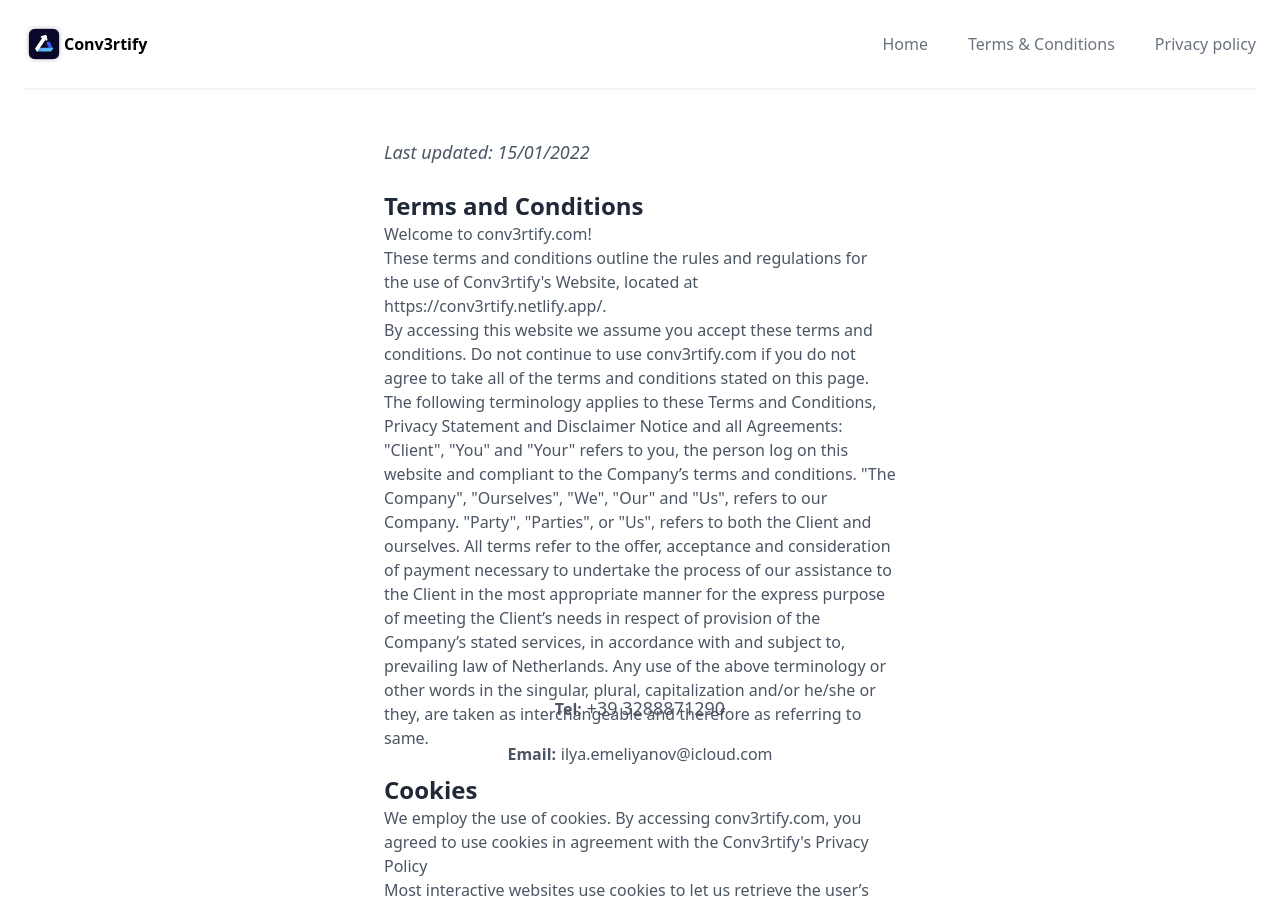
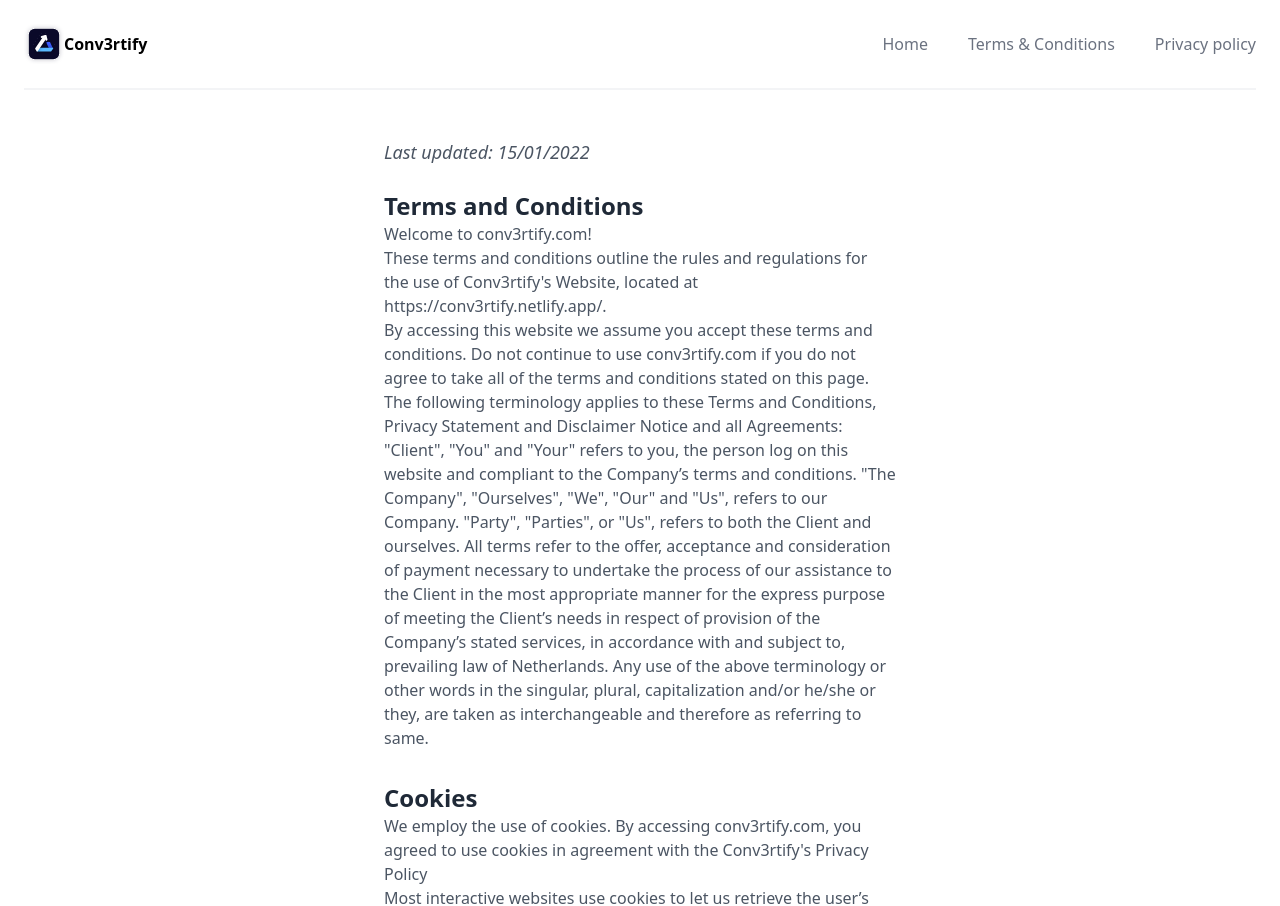
Before and after one commit to IlyaEmeliyanov/ConvertifyWeb, a React (Create React App) app: page /terms-conditions in a window 1280 px wide. Shown: the top 906 px of the page. Built offline with nearby package versions, Linux system fonts and the light colour scheme.

Commit message:
Fix footer problem

```diff
--- a/src/components/Home.tsx
+++ b/src/components/Home.tsx
@@ -14,7 +14,7 @@
     return(
         <>
         <Header />
-        <main className='mx-8 gap-8 xl:mx-96 lg:mx-48 md:flex-row flex-col mt-16 md:mt-36 flex justify-center items-center'>
+        <main className='mx-8 gap-8 xl:mx-96 lg:mx-48 md:flex-row flex-col mt-16 md:mt-36 flex justify-center items-center mb-8 md:mb-24'>
             <div className="md:w-1/3 w-full">
                 <div className="flex justify-start items-center gap-2" style={{marginBottom: '1rem'}}>
                     <img width={55} height={55} className="logo" src={require("../images/logo.svg").default} alt="" />
--- a/src/components/TermsConditions.tsx
+++ b/src/components/TermsConditions.tsx
@@ -12,27 +12,25 @@
     return (
         <>
         <Header />
-        <section className="p-8 md:px-36 md:py-12 lg:px-72 xl:px-96">
+        <section className="p-8 md:px-36 md:py-12 lg:px-72 xl:px-96 mb-4">
             <i className="text-lg font-medium text-gray-600">Last updated: 15/01/2022</i>
             <br />
             <br />
-            <div>
+            <div className="mb-8">
                 <strong className="text-2xl font-semibold text-gray-800 mb-8">Terms and Conditions</strong>
                 <p className="font-base text-md text-gray-600">Welcome to conv3rtify.com!</p>
                 <p className="font-base text-md text-gray-600">These terms and conditions outline the rules and regulations for the use of Conv3rtify's Website, located at https://conv3rtify.netlify.app/.</p>
                 <p className="font-base text-md text-gray-600">By accessing this website we assume you accept these terms and conditions. Do not continue to use conv3rtify.com if you do not agree to take all of the terms and conditions stated on this page.</p>
                 <p className="font-base text-md text-gray-600">The following terminology applies to these Terms and Conditions, Privacy Statement and Disclaimer Notice and all Agreements: "Client", "You" and "Your" refers to you, the person log on this website and compliant to the Company’s terms and conditions. "The Company", "Ourselves", "We", "Our" and "Us", refers to our Company. "Party", "Parties", or "Us", refers to both the Client and ourselves. All terms refer to the offer, acceptance and consideration of payment necessary to undertake the process of our assistance to the Client in the most appropriate manner for the express purpose of meeting the Client’s needs in respect of provision of the Company’s stated services, in accordance with and subject to, prevailing law of Netherlands. Any use of the above terminology or other words in the singular, plural, capitalization and/or he/she or they, are taken as interchangeable and therefore as referring to same.</p>
-                <br />
             </div>
 
-            <div>
+            <div className="mb-8">
                 <strong className="text-2xl font-semibold text-gray-800 mb-8">Cookies</strong>
                 <p className="font-base text-md text-gray-600">We employ the use of cookies. By accessing conv3rtify.com, you agreed to use cookies in agreement with the Conv3rtify's Privacy Policy</p>
                 <p className="font-base text-md text-gray-600">Most interactive websites use cookies to let us retrieve the user’s details for each visit. Cookies are used by our website to enable the functionality of certain areas to make it easier for people visiting our website. Some of our affiliate/advertising partners may also use cookies.</p>
-                <br />
             </div>
 
-            <div>
+            <div className="mb-8">
                 <strong className="text-2xl font-semibold text-gray-800 mb-8">License</strong>
                 <p className="font-base text-md text-gray-600">Unless otherwise stated, Conv3rtify and/or its licensors own the intellectual property rights for all material on conv3rtify.com. All intellectual property rights are reserved. You may access this from conv3rtify.com for your own personal use subjected to restrictions set in these terms and conditions.</p>
 
@@ -63,7 +61,7 @@
                 </p>
             </div>
 
-            <div>
+            <div className="mb-8">
                 <strong className="text-2xl font-semibold text-gray-800 mb-8">Hyperlinking to our Content</strong>
                 <p className="font-base text-md text-gray-600">The following organizations may link to our Website without prior written approval:</p>
 
@@ -112,36 +110,36 @@
                 </p>
             </div>
 
-            <div>
+            <div className="mb-8">
                 <strong className="text-2xl font-semibold text-gray-800 mb-8">iFrames</strong>
                 <p className="font-base text-md text-gray-600">Without prior approval and written permission, you may not create frames around our Webpages that alter in any way the visual presentation or appearance of our Website.</p>
             </div>
 
-            <div>
+            <div className="mb-8">
                 <strong className="text-2xl font-semibold text-gray-800 mb-8">Content Liability</strong>
                 <p className="font-base text-md text-gray-600">We shall not be hold responsible for any content that appears on your Website. You agree to protect and defend us against all claims that is rising on your Website. No link(s) should appear on any Website that may be interpreted as libelous, obscene or criminal, or which infringes, otherwise violates, or advocates the infringement or other violation of, any third party rights.</p>
             </div>
 
-            <div>
+            <div className="mb-8">
                 <strong className="text-2xl font-semibold text-gray-800 mb-8">Your Privacy</strong>
                 <p className="font-base text-md text-gray-600">Please read Privacy Policy</p>
             </div>
 
-            <div>
+            <div className="mb-8">
                 <strong className="text-2xl font-semibold text-gray-800 mb-8">Reservation of Rights</strong>
                 <p className="font-base text-md text-gray-600">We reserve the right to request that you remove all links or any particular link to our Website. You approve to immediately remove all links to our Website upon request. We also reserve the right to amen these terms and conditions and it’s linking policy at any time. By continuously linking to our Website, you agree to be bound to and follow these linking terms and conditions.</p>
             </div>
 
-            <div>
+            <div className="mb-8">
                 <strong className="text-2xl font-semibold text-gray-800 mb-8">Removal of links from our website</strong>
                 <p className="font-base text-md text-gray-600">If you find any link on our Website that is offensive for any reason, you are free to contact and inform us any moment. We will consider requests to remove links but we are not obligated to or so or to respond to you directly.</p>
             </div>
 
-            <div>
+            <div className="mb-8">
                 <p className="font-base text-md text-gray-600">We do not ensure that the information on this website is correct, we do not warrant its completeness or accuracy; nor do we promise to ensure that the website remains available or that the material on the website is kept up to date.</p>
             </div>
 
-            <div>
+            <div className="mb-8">
                 <strong className="text-2xl font-semibold text-gray-800 mb-8">Disclaimer</strong>
                 <p className="font-base text-md text-gray-600">To the maximum extent permitted by applicable law, we exclude all representations, warranties and conditions relating to our website and the use of this website. Nothing in this disclaimer will:</p>
                 <p className="font-base text-md text-gray-600">
@@ -156,10 +154,7 @@
 
                 <p className="font-base text-md text-gray-600">As long as the website and the information and services on the website are provided free of charge, we will not be liable for any loss or damage of any nature.</p>
             </div>
-
-
         </section>
-        <Footer />
         </>
     );
 }
--- a/src/components/common/Footer.tsx
+++ b/src/components/common/Footer.tsx
@@ -2,11 +2,11 @@
 
 const Footer: FC = () => {
     return (
-        <footer className="absolute bottom-8 w-full">
+        <footer className="relative bottom-8 w-full">
             <nav>
                 <ul className="flex flex-col items-center justify-center gap-4">
-                    <li><p className="font-medium text-lg text-gray-600"><span className="font-bold">Tel:</span> +39 3288871290</p></li>
-                    <li><p className="font-medium text-lg text-gray-600"><span className="font-bold">Email:</span> <a href='mailto:ilya.emeliyanov@icloud.com' className="transition-colors hover:text-indigo-600">ilya.emeliyanov@icloud.com</a></p></li>
+                    <li><p className="font-medium text-lg text-gray-600"><span className="font-bold">Tel:</span> <a href="tel:+393288871290" className="text-indigo-800 hover:text-indigo-500">+39 3288871290</a></p></li>
+                    <li><p className="font-medium text-lg text-gray-600"><span className="font-bold">Email:</span> <a href='mailto:ilya.emeliyanov@icloud.com' className="transition-colors text-indigo-800 hover:text-indigo-500">ilya.emeliyanov@icloud.com</a></p></li>
                 </ul>
             </nav>
         </footer>
```
